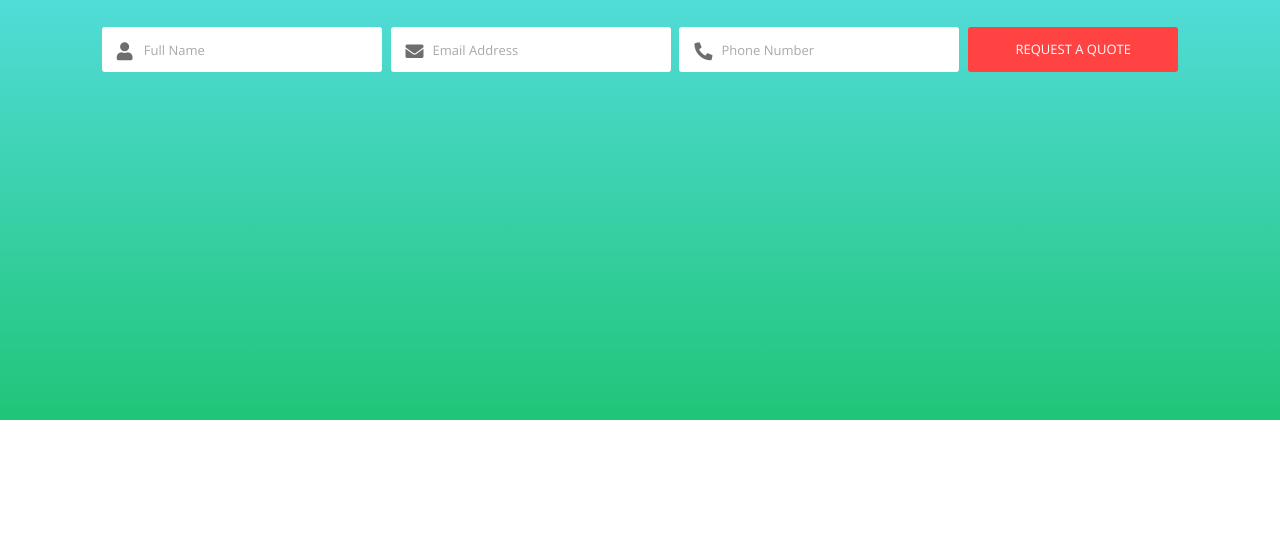
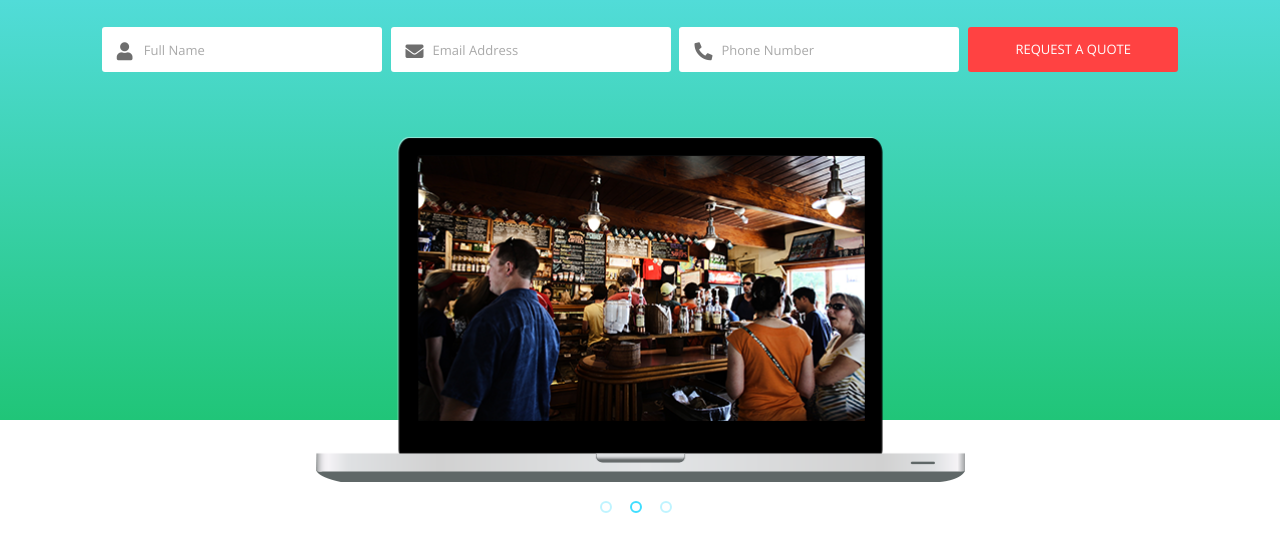
Before and after one commit to Alx170890/free_business, a plain HTML site: page index.html in a window 1280 px wide. Shown: the part 260-800 px from the top of the page. Drawn offline with nearby package versions, Linux system fonts and the light colour scheme.

Commit message:
slider height 100%

```diff
--- a/css/style.scss
+++ b/css/style.scss
@@ -494,6 +494,7 @@
         .header__content-slider {
             margin-top: 65px;
             width: 650px;
+            height: 100%;
         }
     }
 }
--- a/index.html
+++ b/index.html
@@ -68,11 +68,11 @@
                     </div>
                     <button class="btn header__form-btn" type="submit">Request a quote</button>
                 </form>
-                <!-- <div class="header__content-slider">
+                <div class="header__content-slider">
                     <img class="header__content-slider-img" src="img/laptop.png" alt="laptop">
                     <img class="header__content-slider-img" src="img/laptop.png" alt="laptop">
                     <img class="header__content-slider-img" src="img/laptop.png" alt="laptop">
-                </div> -->
+                </div>
             </div>
         </div>
     </header>
```
Also changed, not shown: css/style.css.
